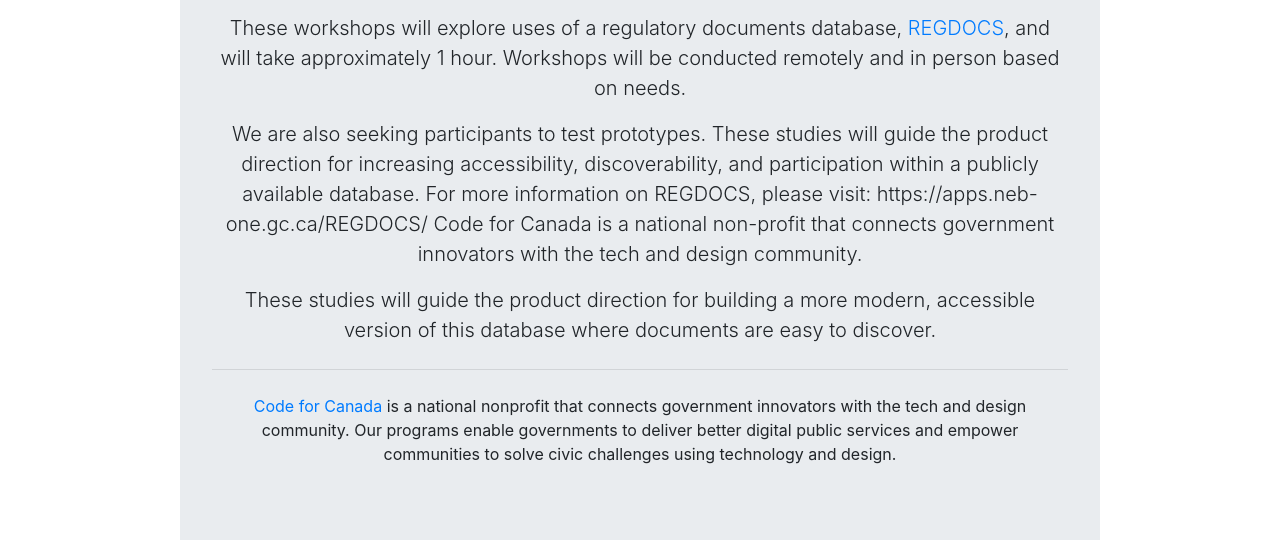
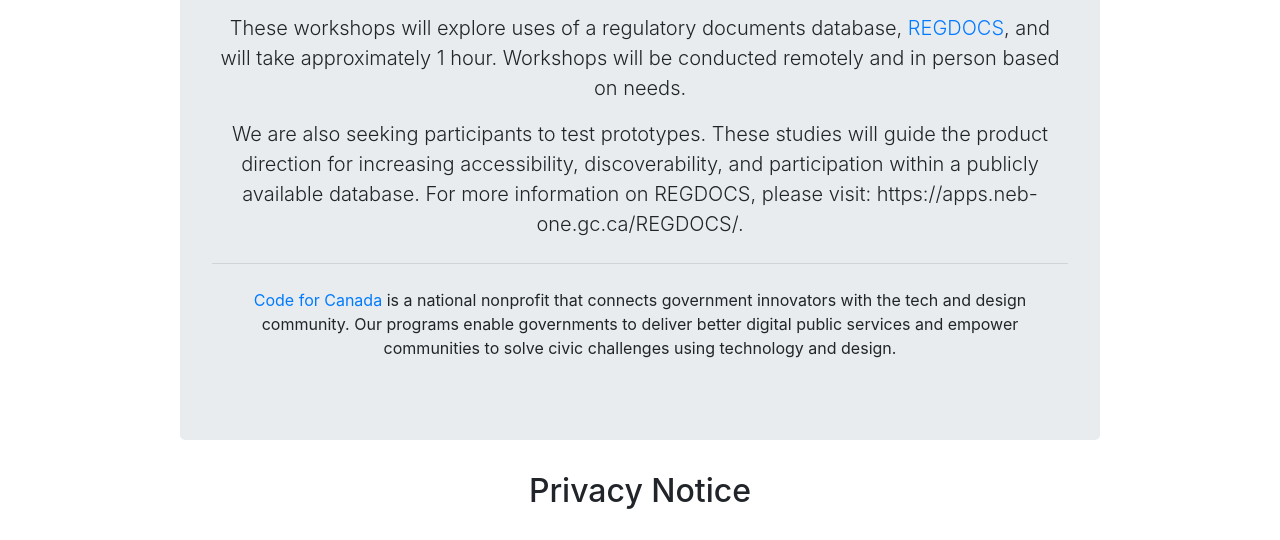
Before and after one commit to codeforcanada-cer/codeforcanada-cer.github.io, a plain HTML site: page index.html in a window 1280 px wide. Shown: the part 482-1022 px from the top of the page. Drawn offline with nearby package versions, Linux system fonts and the light colour scheme.

Commit message:
updated opening paragraph text

```diff
--- a/index.html
+++ b/index.html
@@ -54,7 +54,7 @@
                     <h1 class="display-4">Call for Participants</h1>
                     <p class="lead">
                         <a href="https://codefor.ca/">Code for Canada</a>, in collaboration with the
-                        <a href="https://www.neb-one.gc.ca/index-eng.html">National Energy Board</a>
+                        <a href="https://www.neb-one.gc.ca/index-eng.html">National Energy Board</a>,
                         are looking for participants external to this organization to participate in a
                         series of workshops.
                     </p>
@@ -68,14 +68,7 @@
                         will guide the product direction for increasing accessibility,
                         discoverability, and participation within a publicly available
                         database. For more information on REGDOCS, please visit:
-                        https://apps.neb-one.gc.ca/REGDOCS/ Code for Canada is a national
-                        non-profit that connects government innovators with the tech and
-                        design community.
-                    </p>
-                    <p class="lead">
-                        These studies will guide the product direction for building a more
-                        modern, accessible version of this database where documents are
-                        easy to discover.
+                        https://apps.neb-one.gc.ca/REGDOCS/.
                     </p>
                     <hr class="my-4" />
                     <p>
```
